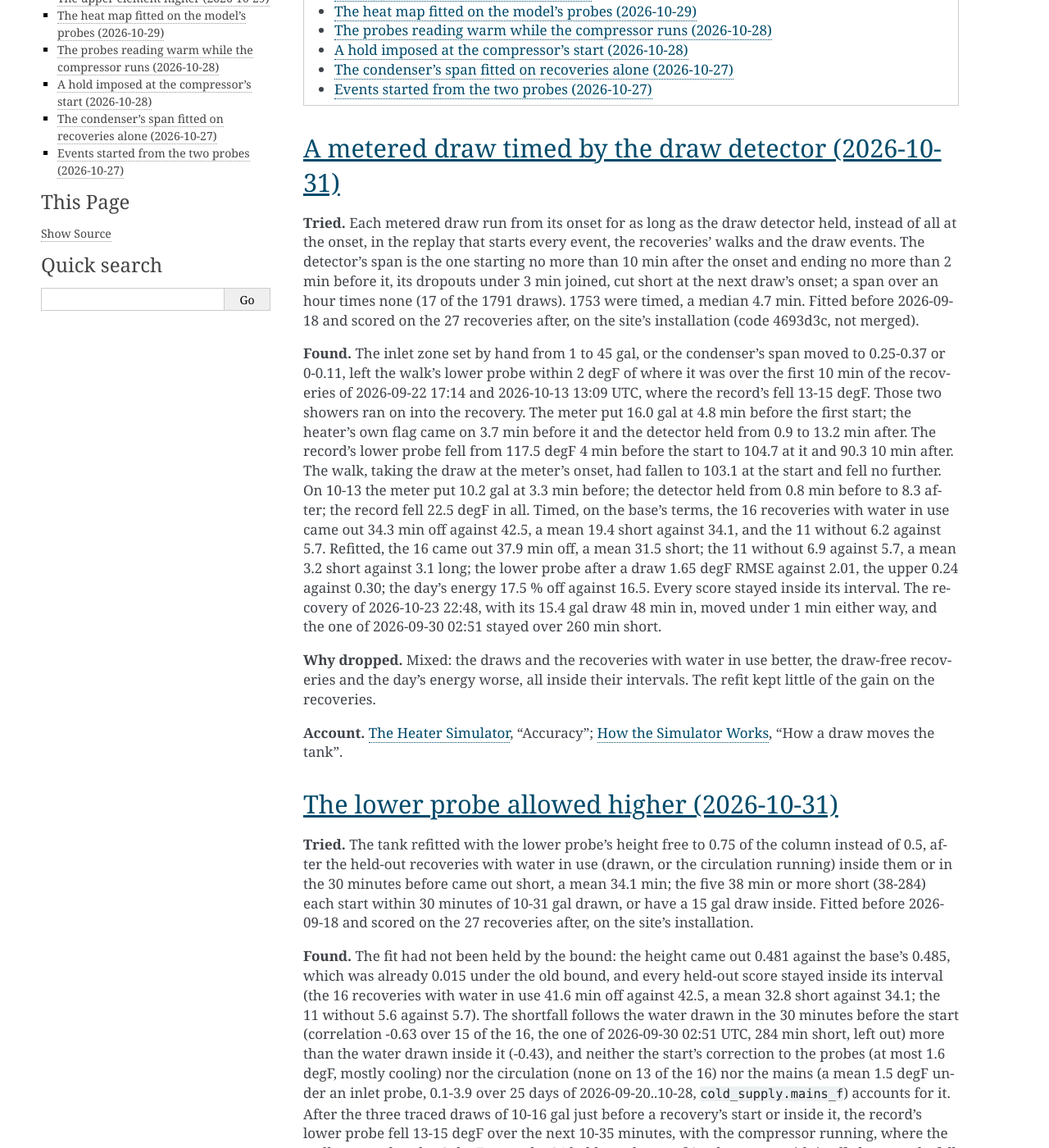
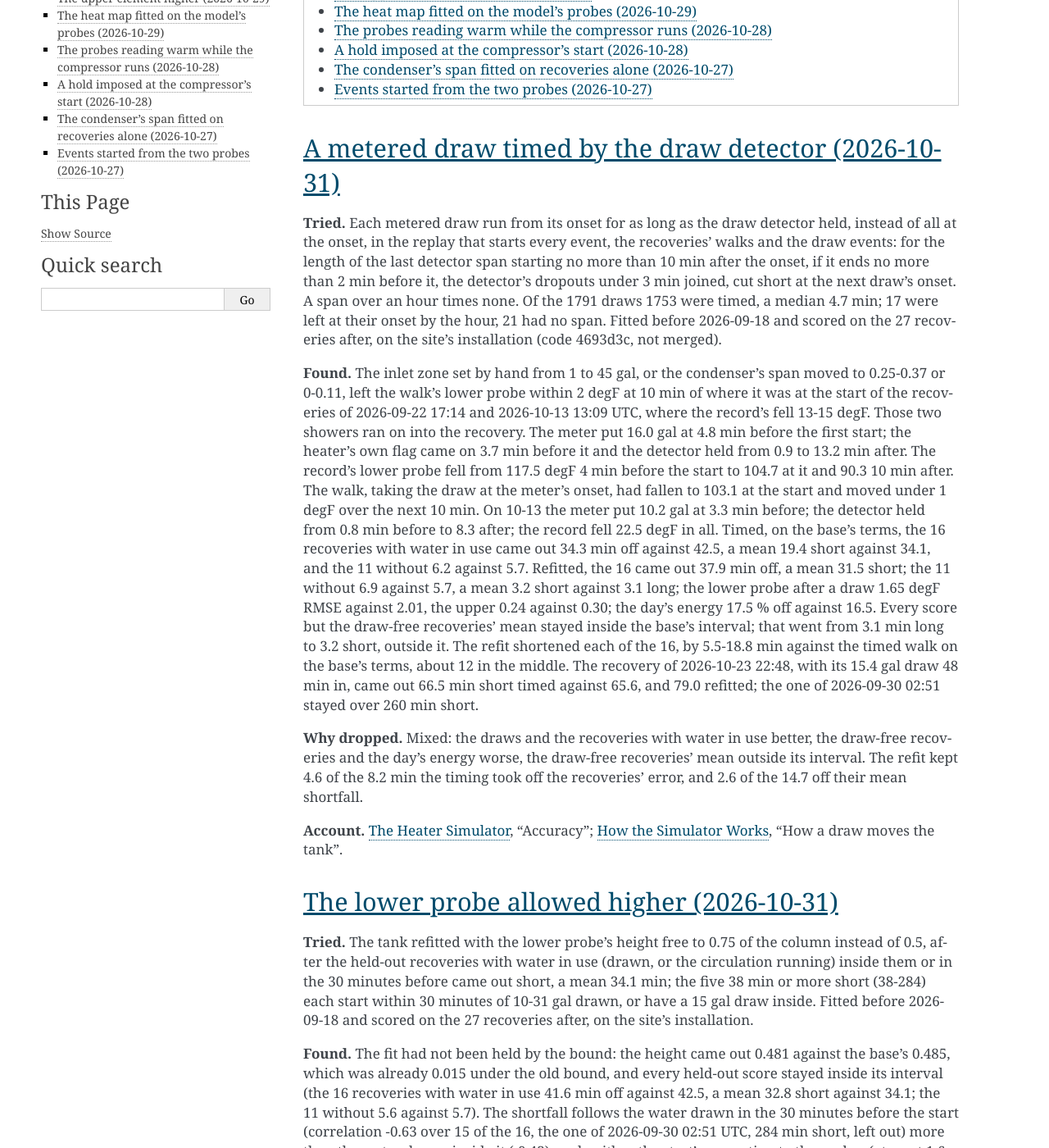
Before and after one commit to eman/nwp500-python, a Sphinx documentation site: the page built from docs/explanation/simulator-tried.rst, in a window 1280 px wide and 1400 px high, scrolled down 422 px. Shown: the whole window at 82% size. Built offline with Sphinx 7.4.7, drawn with Linux system fonts in a browser that asks for light colours; some of the changed text lies outside the part shown.

Commit message:
docs(sim): the timed-draw trial as its files measure it
The draw-free recoveries' mean moved outside its interval; the refit
shortened each recovery with water in use, 10-23 among them; the walk
moved under 1 degF after the start; the span rule as the code had it;
the hour's 17 draws counted; two of the three traced.

```diff
--- a/docs/explanation/simulator-tried.rst
+++ b/docs/explanation/simulator-tried.rst
@@ -18,17 +18,18 @@
 
 **Tried.** Each metered draw run from its onset for as long as the
 draw detector held, instead of all at the onset, in the replay that
-starts every event, the recoveries' walks and the draw events. The
-detector's span is the one starting no more than 10 min after the
-onset and ending no more than 2 min before it, its dropouts under 3
-min joined, cut short at the next draw's onset; a span over an hour
-times none (17 of the 1791 draws). 1753 were timed, a median 4.7
-min. Fitted before 2026-09-18 and scored on the 27 recoveries after,
+starts every event, the recoveries' walks and the draw events: for
+the length of the last detector span starting no more than 10 min
+after the onset, if it ends no more than 2 min before it, the
+detector's dropouts under 3 min joined, cut short at the next draw's
+onset. A span over an hour times none. Of the 1791 draws 1753 were
+timed, a median 4.7 min; 17 were left at their onset by the hour, 21
+had no span. Fitted before 2026-09-18 and scored on the 27 recoveries after,
 on the site's installation (code 4693d3c, not merged).
 
 **Found.** The inlet zone set by hand from 1 to 45 gal, or the
 condenser's span moved to 0.25-0.37 or 0-0.11, left the walk's lower
-probe within 2 degF of where it was over the first 10 min of the
+probe within 2 degF at 10 min of where it was at the start of the
 recoveries of 2026-09-22 17:14 and 2026-10-13 13:09 UTC, where the
 record's fell 13-15 degF. Those two showers ran on into the recovery.
 The meter put 16.0 gal at 4.8 min before the first start; the heater's
@@ -36,23 +37,27 @@
 13.2 min after. The record's lower probe fell from 117.5 degF 4 min
 before the start to 104.7 at it and 90.3 10 min after. The walk, taking
 the draw at the meter's onset, had fallen to 103.1 at the start and
-fell no further. On 10-13 the meter put 10.2 gal at 3.3 min before;
-the detector held from 0.8 min before to 8.3 after; the record fell
-22.5 degF in all. Timed, on the base's terms, the 16 recoveries with
+moved under 1 degF over the next 10 min. On 10-13 the meter put 10.2
+gal at 3.3 min before; the detector held from 0.8 min before to 8.3
+after; the record fell 22.5 degF in all. Timed, on the base's terms, the 16 recoveries with
 water in use came out 34.3 min off against 42.5, a mean 19.4 short
 against 34.1, and the 11 without 6.2 against 5.7. Refitted, the 16
 came out 37.9 min off, a mean 31.5 short; the 11 without 6.9 against
 5.7, a mean 3.2 short against 3.1 long; the lower probe after a draw
 1.65 degF RMSE against 2.01, the upper 0.24 against 0.30; the day's
-energy 17.5 % off against 16.5. Every score stayed inside its
-interval. The recovery of 2026-10-23 22:48, with its 15.4 gal draw 48
-min in, moved under 1 min either way, and the one of 2026-09-30 02:51
-stayed over 260 min short.
+energy 17.5 % off against 16.5. Every score but the draw-free
+recoveries' mean stayed inside the base's interval; that went from
+3.1 min long to 3.2 short, outside it. The refit shortened each of the
+16, by 5.5-18.8 min against the timed walk on the base's terms, about
+12 in the middle. The recovery of 2026-10-23 22:48, with its 15.4 gal
+draw 48 min in, came out 66.5 min short timed against 65.6, and 79.0
+refitted; the one of 2026-09-30 02:51 stayed over 260 min short.
 
 **Why dropped.** Mixed: the draws and the recoveries with water in use
-better, the draw-free recoveries and the day's energy worse, all
-inside their intervals. The refit kept little of the gain on the
-recoveries.
+better, the draw-free recoveries and the day's energy worse, the
+draw-free recoveries' mean outside its interval. The refit kept 4.6 of
+the 8.2 min the timing took off the recoveries' error, and 2.6 of the
+14.7 off their mean shortfall.
 
 **Account.** :doc:`simulator`, "Accuracy"; :doc:`simulator-methodology`,
 "How a draw moves the tank".
--- a/docs/explanation/simulator.rst
+++ b/docs/explanation/simulator.rst
@@ -475,11 +475,12 @@
 30 minutes before went from 47.2 to 48.2 min. On the code of
 2026-10-31 the same 16 came out 42.5 min off, a mean 34.1 short. The
 five 38 min or more short (38-284) each start within 30 minutes of
-10-31 gal drawn, or have a 15 gal draw inside. In two of them the
-shower ran on into the recovery: the walk takes a metered draw at the
-meter's onset, so its lower probe had fallen before the start and fell
-no further, where the record's fell another 13-15 degF in the first 10
-min, and the walk's probe reaches its target sooner. Timing each draw
+10-31 gal drawn, or have a 15 gal draw inside. In two of the three
+traced the shower ran on into the recovery: the walk takes a metered
+draw at the meter's onset, so its lower probe had fallen before the
+start and moved under 1 degF over the next 10 min, where the record's
+fell another 13-15 degF, and the walk's probe reaches its target
+sooner. Timing each draw
 by the draw detector was tried and dropped (:doc:`simulator-tried`, "A
 metered draw timed by the draw detector").
 
```
Also changed, not shown: other parts of docs/explanation/simulator-tried.rst (+1 -1 lines).
